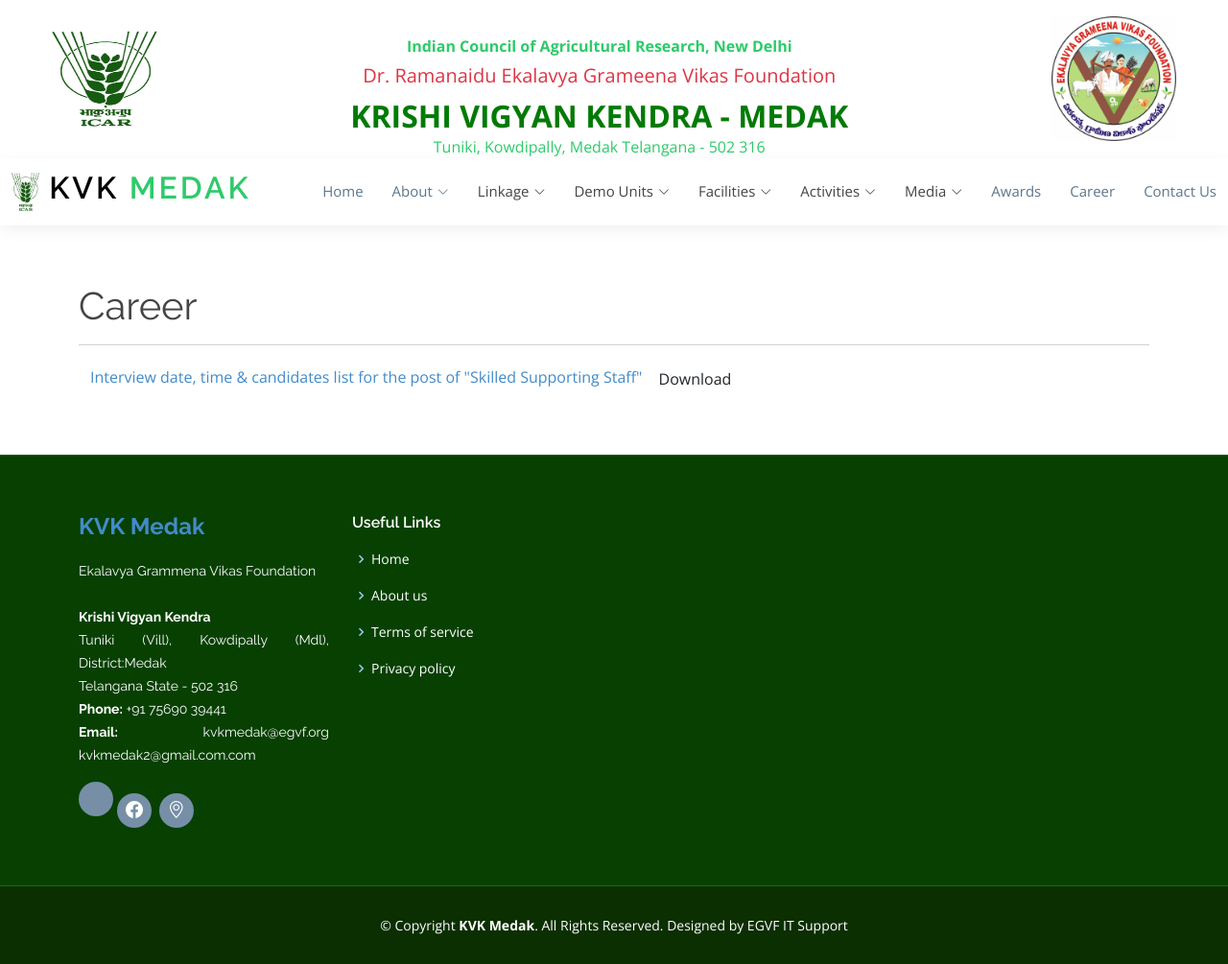
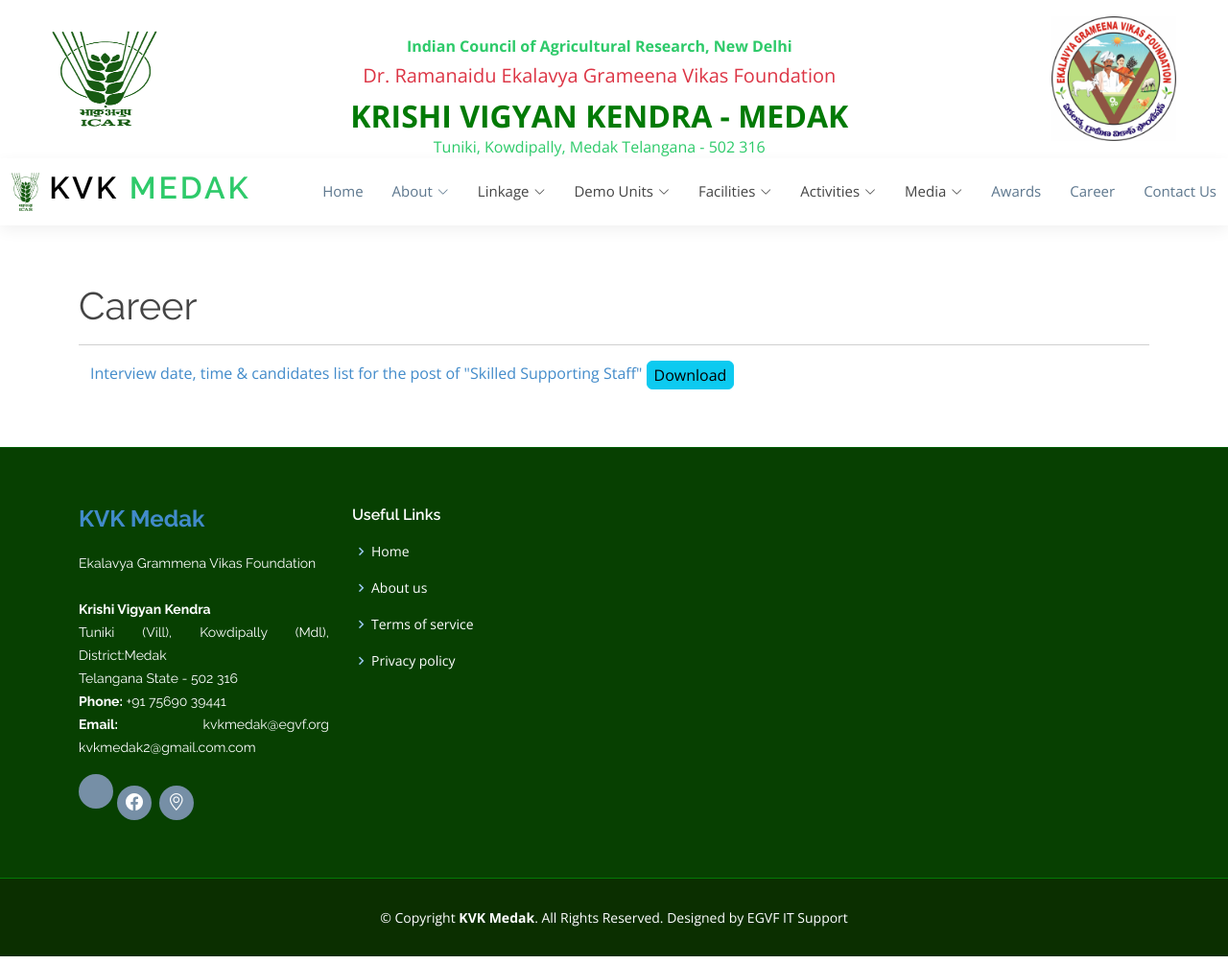
Before and after one commit to kvkmedak/kvkmedak.github.io, a Jekyll site: the page built from pages/career.html, in a window 1280 px wide. Shown: the whole page at 96% size. Built offline with Jekyll 4.4.1, drawn with Linux system fonts in a browser that asks for light colours; nearby versions of some CDN libraries; library files that are not in the unit come from our copies.

Commit message:
Update career.html

```diff
--- a/pages/career.html
+++ b/pages/career.html
@@ -20,7 +20,8 @@
                             <span>
                                 <a href="assets/docs/SSSInterview.pdf" target="_blank">
 
-                                    Interview date, time & candidates list for the post of "Skilled Supporting Staff" <button class="btn"><i class="fa fa-download"></i> Download</button>
+                                    Interview date, time & candidates list for the post of "Skilled Supporting Staff"
+                                    <div class="btn btn-info" style="padding: 2px 7px;">Download </div>
                             </span>
 
 
```
